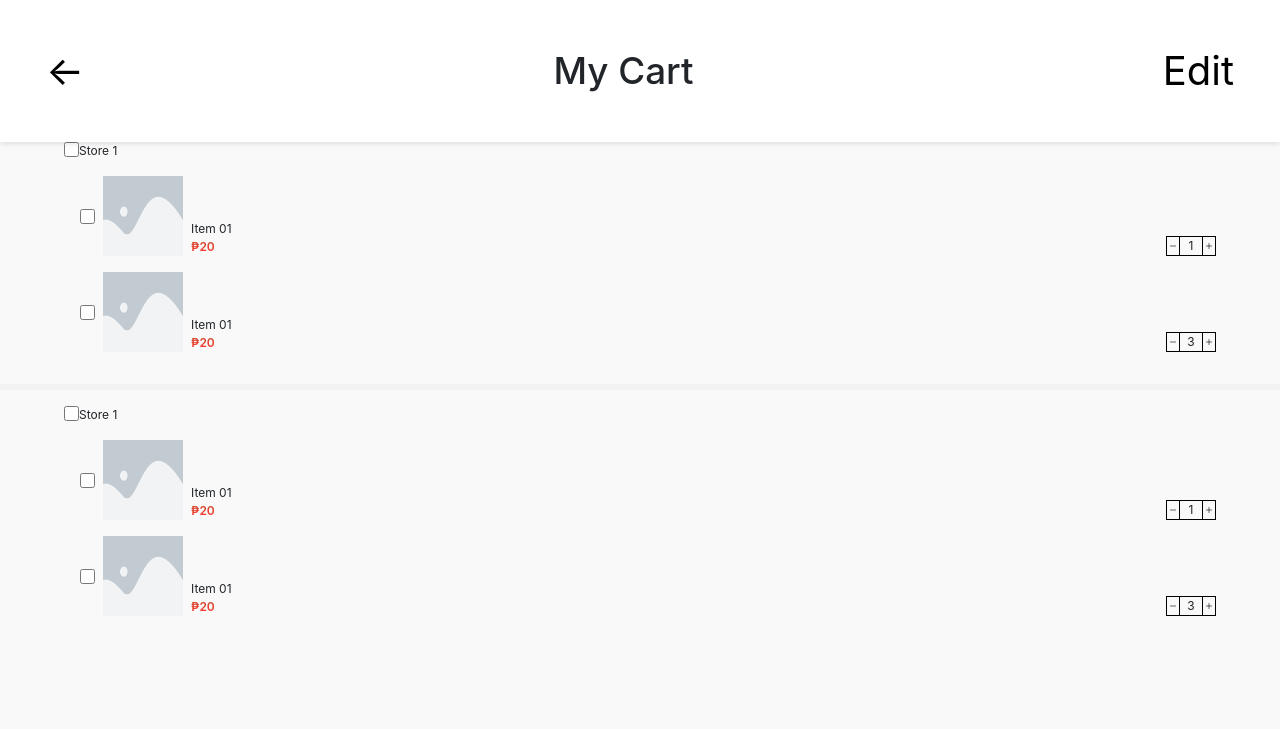
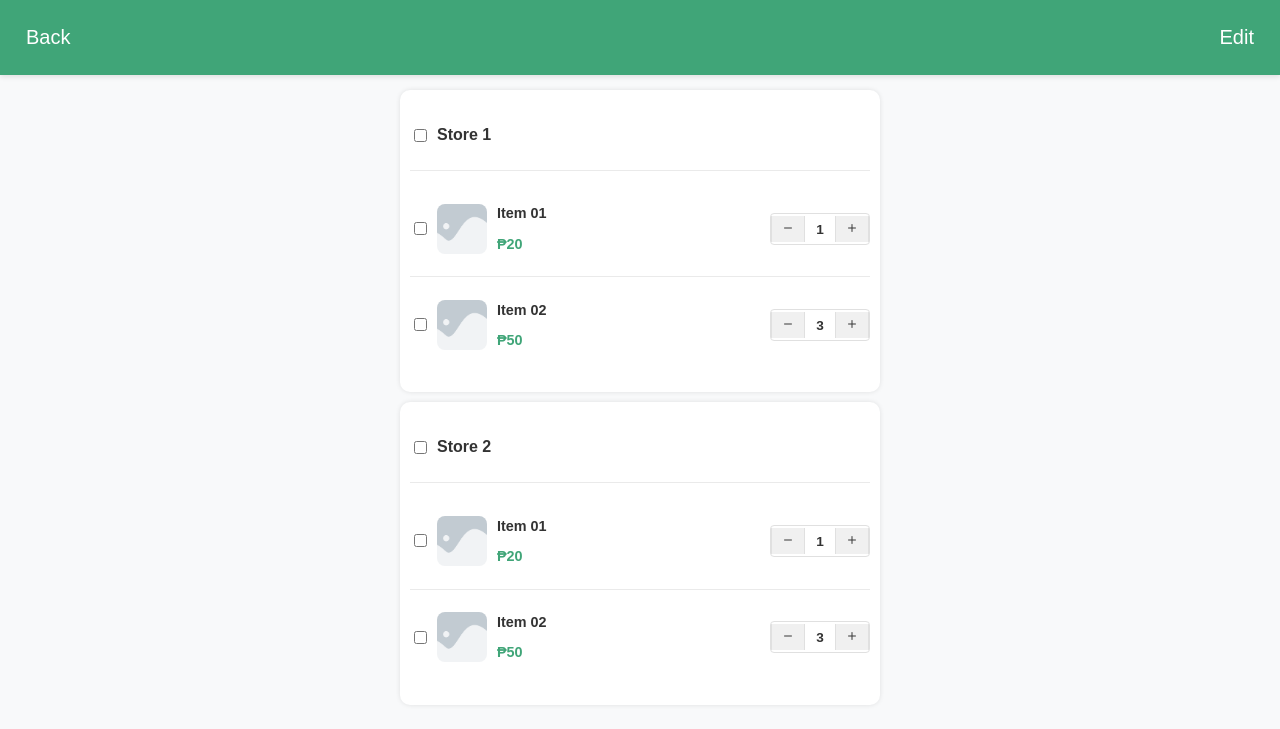
Before and after one commit to Zenaiko/Capstone, a PHP site: page /user_page/cart.php in a window 1280 px wide. Shown: the top 729 px of the page. Run offline with PHP 8.4, Linux system fonts and the light colour scheme; some libraries are stand-ins or nearby versions.

Commit message:
newcart page

```diff
--- a/css/cart.css
+++ b/css/cart.css
@@ -1,93 +1,172 @@
-@import url(root.css);
+/* General Styles */
+body {
+    font-family: 'Arial', sans-serif;
+    background-color: #f8f9fa;
+    color: #333;
+    margin: 0;
+    padding: 0;
+}
 
+#cart_section {
+    padding: 15px;
+    max-width: 480px;
+    margin: auto;
+}
 
-.seller_cart_wrapper{
+.seller_cart_wrapper {
+    background-color: #fff;
+    padding: 10px;
+    margin-bottom: 10px;
+    border-radius: 10px;
+    box-shadow: 0 0 5px rgba(0, 0, 0, 0.1);
+}
+
+/* Seller Header */
+.seller_cart_name_container {
     display: flex;
+    align-items: center;
+    padding: 10px 0;
+    border-bottom: 1px solid #eaeaea;
+}
+
+.cart_seller_checkbox {
+    margin-right: 10px;
+    cursor: pointer;
+}
+
+.seller_cart_name {
+    font-weight: bold;
+    font-size: 1rem;
+}
+
+/* Item Styling */
+.seller_items_wrapper {
+    padding: 10px 0;
+}
+
+.seller_item {
+    display: flex;
+    align-items: center;
+    padding: 10px 0;
+    border-bottom: 1px solid #eaeaea;
+}
+
+.seller_item:last-child {
+    border-bottom: none;
+}
+
+.item_cart_checkbox {
+    margin-right: 10px;
+    cursor: pointer;
+}
+
+.item_cart_img {
+    width: 50px;
+    height: 50px;
+    object-fit: cover;
+    border-radius: 8px;
+    margin-right: 10px;
+}
+
+.cart_item_description {
+    flex: 1;
+}
+
+.item_cart_name {
+    font-size: 0.9rem;
+    font-weight: bold;
+    margin-bottom: 3px;
+}
+
+.item_cart_price {
+    color: #40A578;
+    font-weight: bold;
+    font-size: 0.9rem;
+}
+
+/* Flattened Item Counter */
+.item_counter_wrapper {
+    display: flex;
+    align-items: center;
     justify-content: center;
 }
 
-.seller_cart_contents{
-    width: 90%;
+.item_counter {
+    display: flex;
+    align-items: center;
+    border: 1px solid #e0e0e0;
+    border-radius: 4px;
+    overflow: hidden;
+    background-color: #fff;
+    height: 30px; /* Reduced height */
 }
 
-.seller_cart_name_container, .seller_item, .item_counter{
-    display: flex;
-    flex-direction: row;
+.item_counter i {
+    cursor: pointer;
+    padding: 4px 8px; /* Reduced padding */
+    background-color: #f0f0f0;
+    color: #333;
+    transition: background-color 0.3s, color 0.3s;
+    border-left: 1px solid #e0e0e0;
+    border-right: 1px solid #e0e0e0;
 }
 
-.seller_cart_name_container{
-    align-content: center;
+.item_counter i:hover {
+    background-color: #40A578;
+    color: #fff;
 }
 
-.cart_seller_checkbox, .item_cart_checkbox{
-    height: 0.938rem;
-    aspect-ratio: 1/1;
+/* Fixed Size & Lowered Quantity */
+.cart_item_qty {
+    width: 30px; /* Fixed width */
+    text-align: center;
+    font-size: 0.85rem; /* Slightly smaller font */
+    font-weight: bold;
+    background-color: #fff;
+    line-height: 1; /* Adjust line height */
+    padding-top: 2px; /* Shift number lower */
 }
 
-.seller_cart_name{
-    font-size: 0.75rem;
-    margin: 0;
+#navbar {
+    display: flex;
+    justify-content: space-between;
+    align-items: center;
+    padding: 25px 20px;
+    background-color: #40A578; /* Background color */
+    color: white; /* Text color */
+    box-shadow: 0 2px 5px rgba(0, 0, 0, 0.1); /* Shadow effect */
 }
 
-.seller_items_wrapper{
-    position: relative;
-    margin-top: 1rem;
+.navbar-button {
+    background: none;
+    border: none;
+    color: white;
+    font-size: 20px;
+    cursor: pointer;
 }
 
-.seller_item{
-    position: relative;
-    margin-bottom: 1rem;
+.delete-store {
+    color: red;
+    cursor: pointer;
+    font-size: 18px;
+    margin-left: 10px;
+    display: none;
 }
 
-.seller_items_wrapper{
-    margin-left: 1rem;
+.delete-item {
+    color: red;
+    cursor: pointer;
+    font-size: 18px;
+    margin-left: 10px;
+    display: none;
 }
 
-.item_cart_checkbox{
-    margin-right: 0.5rem;
-    align-self: center;
-
-}
-
-.item_cart_img{
-    margin-right:0.5rem;
-    max-width: 5rem;
-    aspect-ratio: 1/1;
-}
-
-.cart_item_description{
+.item-counter {
     display: flex;
-    flex-direction: column;
-    align-self: end;
-    margin: 0;
-}
-
-.cart_item_description *{
-    margin: 0;
-    font-size: 0.75rem;
-}
-
-.item_cart_price{
-
-}
-
-.item_counter{
-    position: absolute;
-    right:0;
-    bottom: 0;
-    display: flex;
-    border: 1px solid black;
     align-items: center;
 }
 
-.item_counter *{
-    font-size: 0.75rem;
-    margin: 0;
+.item-counter i {
+    cursor: pointer;
+    padding: 0 5px;
 }
-
-.cart_item_qty{
-    text-align: center;
-    width: 1.5rem;
-    border-left: 1px solid black;
-    border-right: 1px solid black;
-}
--- a/user_page/cart.php
+++ b/user_page/cart.php
@@ -4,103 +4,175 @@
     <meta charset="UTF-8">
     <meta name="viewport" content="width=device-width, initial-scale=1.0">
     <link rel="stylesheet" href="../css/cart.css">
-    <title>Document</title>
+    <link rel="stylesheet" href="https://cdn.jsdelivr.net/npm/bootstrap-icons@1.5.0/font/bootstrap-icons.css">
+    <title>Cart Page</title>
 </head>
 <body>
 
-    <?php require_once('../utilities/initialize.php'); require_once('../utilities/cart_nav.php') ?>
+    <!-- Navbar -->
+    <nav id="navbar">
+        <button id="backButton" class="navbar-button">Back</button>
+        <button id="editButton" class="navbar-button">Edit</button>
+    </nav>
 
     <section id="cart_section">
-        <div id="cart_contents">
-
-            <div class="seller_cart_wrapper">
-                <div class="seller_cart_contents">
-                    <div class="seller_cart_name_container">
-                        <input type="checkbox" name="" id="" class="cart_seller_checkbox">
-                        <p class="seller_cart_name">Store 1</p>
+        <div class="seller_cart_wrapper">
+            <div class="seller_cart_contents">
+                <div class="seller_cart_name_container">
+                    <input type="checkbox" class="cart_seller_checkbox">
+                    <p class="seller_cart_name">Store 1</p>
+                    <span class="delete-store"><i class="bi bi-trash"></i></span>
+                </div>
+                <div class="seller_items_wrapper">
+                    <div class="seller_item">
+                        <input type="checkbox" class="item_cart_checkbox">
+                        <img src="../assets/tmp.png" alt="Item Image" class="item_cart_img">
+                        <div class="cart_item_description">
+                            <p class="item_cart_name">Item 01</p>
+                            <p class="item_cart_price">₱20</p>
+                        </div>
+                        <div class="item_counter_wrapper">
+                            <div class="item_counter">
+                                <i class="bi bi-dash" onclick="changeQuantity(event, -1)"></i>
+                                <p class="cart_item_qty">1</p>
+                                <i class="bi bi-plus" onclick="changeQuantity(event, 1)"></i>
+                            </div>
+                            <span class="delete-item"><i class="bi bi-trash"></i></span>
+                        </div>
                     </div>
-                    <div class="seller_items_wrapper">
-                        <div class="seller_item">
-                            <input type="checkbox" name="" id="" class="item_cart_checkbox">
-                            <img src="../assets/tmp.png" alt="" class="item_cart_img">
-                            <div class="cart_item_description">
-                                <p class="item_cart_name">Item 01</p>
-                                <p class="item_cart_price item_price">₱20</p>
+                    <div class="seller_item">
+                        <input type="checkbox" class="item_cart_checkbox">
+                        <img src="../assets/tmp.png" alt="Item Image" class="item_cart_img">
+                        <div class="cart_item_description">
+                            <p class="item_cart_name">Item 02</p>
+                            <p class="item_cart_price">₱50</p>
+                        </div>
+                        <div class="item_counter_wrapper">
+                            <div class="item_counter">
+                                <i class="bi bi-dash" onclick="changeQuantity(event, -1)"></i>
+                                <p class="cart_item_qty">3</p>
+                                <i class="bi bi-plus" onclick="changeQuantity(event, 1)"></i>
                             </div>
-                            <div class="item_counter_wrapper">
-                                <div class="item_counter">
-                                    <i class="bi bi-dash"></i>
-                                    <p class="cart_item_qty">1</p>
-                                    <i class="bi bi-plus"></i>
-                                </div>
-                            </div>
+                            <span class="delete-item"><i class="bi bi-trash"></i></span>
                         </div>
-                        <div class="seller_item">
-                            <input type="checkbox" name="" id="" class="item_cart_checkbox">
-                            <img src="../assets/tmp.png" alt="" class="item_cart_img">
-                            <div class="cart_item_description">
-                                <p class="item_cart_name">Item 01</p>
-                                <p class="item_cart_price item_price">₱20</p>
-                            </div>
-                            <div class="item_counter_wrapper">
-                                <div class="item_counter">
-                                    <i class="bi bi-dash"></i>
-                                    <p class="cart_item_qty">3</p>
-                                    <i class="bi bi-plus"></i>
-                                </div>
-                            </div>
-                        </div>
-
                     </div>
                 </div>
             </div>
+        </div>
 
-            <hr class="splitter">
-
-            <div class="seller_cart_wrapper">
-                <div class="seller_cart_contents">
-                    <div class="seller_cart_name_container">
-                        <input type="checkbox" name="" id="" class="cart_seller_checkbox">
-                        <p class="seller_cart_name">Store 1</p>
+        <div class="seller_cart_wrapper">
+            <div class="seller_cart_contents">
+                <div class="seller_cart_name_container">
+                    <input type="checkbox" class="cart_seller_checkbox">
+                    <p class="seller_cart_name">Store 2</p>
+                    <span class="delete-store"><i class="bi bi-trash"></i></span>
+                </div>
+                <div class="seller_items_wrapper">
+                    <div class="seller_item">
+                        <input type="checkbox" class="item_cart_checkbox">
+                        <img src="../assets/tmp.png" alt="Item Image" class="item_cart_img">
+                        <div class="cart_item_description">
+                            <p class="item_cart_name">Item 01</p>
+                            <p class="item_cart_price">₱20</p>
+                        </div>
+                        <div class="item_counter_wrapper">
+                            <div class="item_counter">
+                                <i class="bi bi-dash" onclick="changeQuantity(event, -1)"></i>
+                                <p class="cart_item_qty">1</p>
+                                <i class="bi bi-plus" onclick="changeQuantity(event, 1)"></i>
+                            </div>
+                            <span class="delete-item"><i class="bi bi-trash"></i></span>
+                        </div>
                     </div>
-                    <div class="seller_items_wrapper">
-                        <div class="seller_item">
-                            <input type="checkbox" name="" id="" class="item_cart_checkbox">
-                            <img src="../assets/tmp.png" alt="" class="item_cart_img">
-                            <div class="cart_item_description">
-                                <p class="item_cart_name">Item 01</p>
-                                <p class="item_cart_price item_price">₱20</p>
+                    <div class="seller_item">
+                        <input type="checkbox" class="item_cart_checkbox">
+                        <img src="../assets/tmp.png" alt="Item Image" class="item_cart_img">
+                        <div class="cart_item_description">
+                            <p class="item_cart_name">Item 02</p>
+                            <p class="item_cart_price">₱50</p>
+                        </div>
+                        <div class="item_counter_wrapper">
+                            <div class="item_counter">
+                                <i class="bi bi-dash" onclick="changeQuantity(event, -1)"></i>
+                                <p class="cart_item_qty">3</p>
+                                <i class="bi bi-plus" onclick="changeQuantity(event, 1)"></i>
                             </div>
-                            <div class="item_counter_wrapper">
-                                <div class="item_counter">
-                                    <i class="bi bi-dash"></i>
-                                    <p class="cart_item_qty">1</p>
-                                    <i class="bi bi-plus"></i>
-                                </div>
-                            </div>
+                            <span class="delete-item"><i class="bi bi-trash"></i></span>
                         </div>
-                        <div class="seller_item">
-                            <input type="checkbox" name="" id="" class="item_cart_checkbox">
-                            <img src="../assets/tmp.png" alt="" class="item_cart_img">
-                            <div class="cart_item_description">
-                                <p class="item_cart_name">Item 01</p>
-                                <p class="item_cart_price item_price">₱20</p>
-                            </div>
-                            <div class="item_counter_wrapper">
-                                <div class="item_counter">
-                                    <i class="bi bi-dash"></i>
-                                    <p class="cart_item_qty">3</p>
-                                    <i class="bi bi-plus"></i>
-                                </div>
-                            </div>
-                        </div>
-
                     </div>
                 </div>
             </div>
-
-            </div>
         </div>
     </section>
+
+    <script>
+        document.addEventListener('DOMContentLoaded', () => {
+            const sellerCheckboxes = document.querySelectorAll('.cart_seller_checkbox');
+            const editButton = document.getElementById('editButton');
+            let editMode = false;
+
+            // Edit button functionality
+            editButton.addEventListener('click', () => {
+                editMode = !editMode;
+                editButton.textContent = editMode ? 'Done' : 'Edit';
+                const deleteStoreButtons = document.querySelectorAll('.delete-store');
+                const deleteItemButtons = document.querySelectorAll('.delete-item');
+
+                deleteStoreButtons.forEach(button => {
+                    button.style.display = editMode ? 'inline' : 'none'; // Show/hide delete store button
+                });
+                deleteItemButtons.forEach(button => {
+                    button.style.display = editMode ? 'inline' : 'none'; // Show/hide delete item button
+                });
+            });
+
+            // Remove store functionality
+            const deleteStoreButtons = document.querySelectorAll('.delete-store');
+            deleteStoreButtons.forEach(button => {
+                button.addEventListener('click', () => {
+                    const storeWrapper = button.closest('.seller_cart_wrapper');
+                    storeWrapper.remove(); // Remove the store wrapper
+                });
+            });
+
+            // Remove item functionality
+            const deleteItemButtons = document.querySelectorAll('.delete-item');
+            deleteItemButtons.forEach(button => {
+                button.addEventListener('click', () => {
+                    const itemWrapper = button.closest('.seller_item');
+                    const storeWrapper = button.closest('.seller_cart_wrapper');
+                    itemWrapper.remove(); // Remove the item
+
+                    // Check if there are any items left in the store
+                    const remainingItems = storeWrapper.querySelectorAll('.seller_item');
+                    if (remainingItems.length === 0) {
+                        storeWrapper.remove(); // Remove the store if no items left
+                    }
+                });
+            });
+
+            // Select all items in the store when the store checkbox is checked
+            sellerCheckboxes.forEach(sellerCheckbox => {
+                sellerCheckbox.addEventListener('change', () => {
+                    const items = sellerCheckbox.closest('.seller_cart_contents').querySelectorAll('.item_cart_checkbox');
+                    items.forEach(itemCheckbox => {
+                        itemCheckbox.checked = sellerCheckbox.checked; // Match item checkbox state to seller checkbox
+                    });
+                });
+            });
+        });
+
+        // Function to change item quantity
+        function changeQuantity(event, change) {
+            const quantityElement = event.target.parentNode.querySelector('.cart_item_qty');
+            let quantity = parseInt(quantityElement.textContent);
+            quantity += change;
+
+            if (quantity < 1) {
+                quantity = 1;
+            }
+            quantityElement.textContent = quantity;
+        }
+    </script>
 </body>
 </html>
--- a/utilities/cart_nav.php
+++ /dev/null
@@ -1,14 +0,0 @@
-<link rel="stylesheet" href="../css/cart_nav.css">
-<meta name="viewport" content="width=device-width, initial-scale=1.0">
-
-<nav class="navbar">
-    <div class="nav-left">
-      <button class="back-btn">&#8592;</button>
-    </div>
-    <div class="nav-center">
-      <h1>My Cart</h1>
-    </div>
-    <div class="nav-right">
-      <button class="edit-btn">Edit</button>
-    </div>
-  </nav>
```
